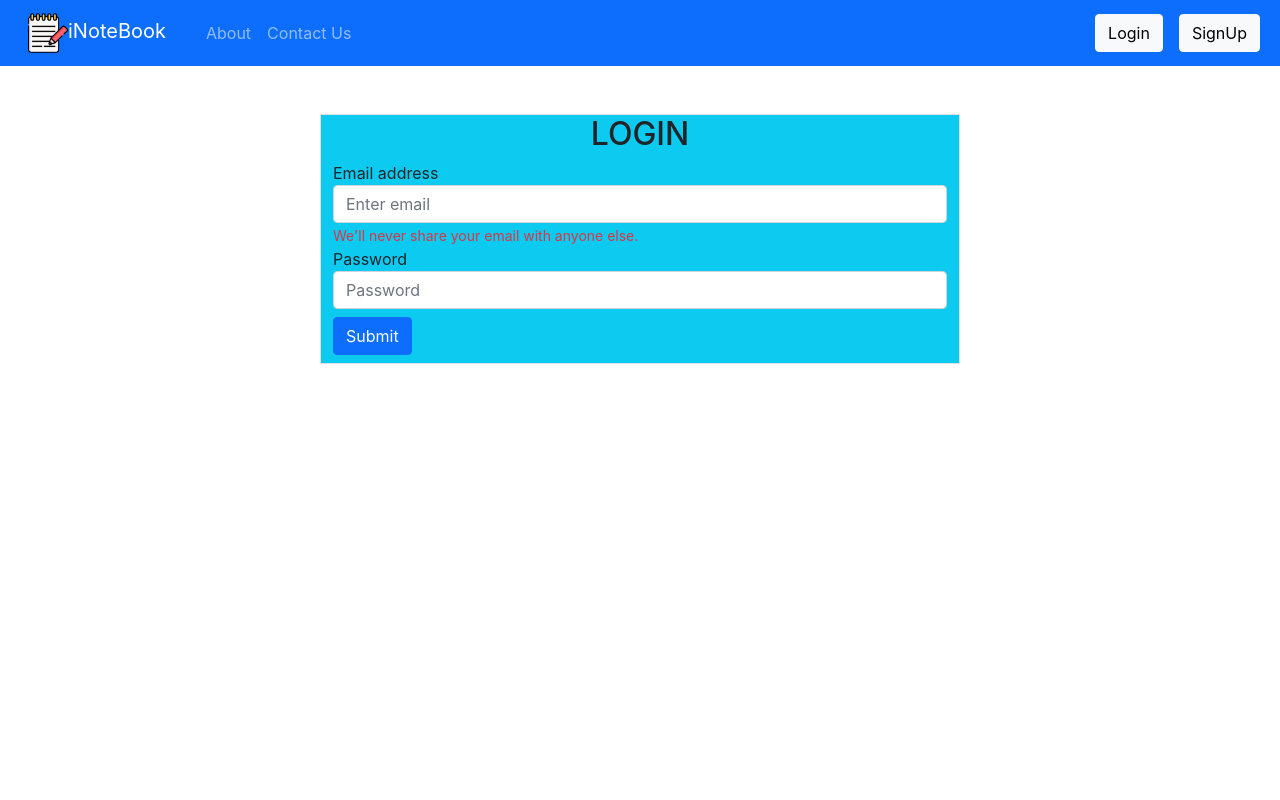
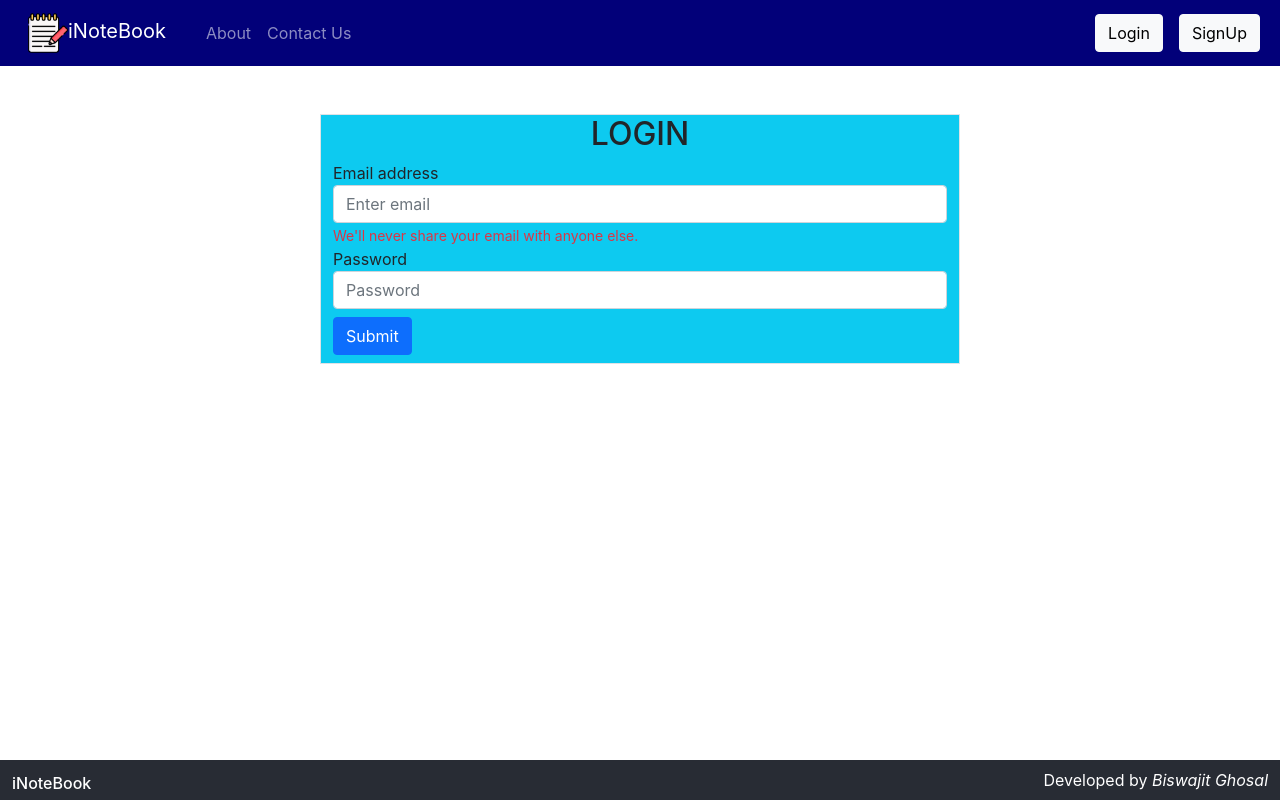
Before and after one commit to BiswajitGhosal2000/inotebook, a React (Create React App) app: page /login in a window 1280 px wide. Built offline with nearby package versions, Linux system fonts and the light colour scheme; the HTML template or start-up script is replaced by a standard one.

Commit message:
Version 1.0.0 Complete

```diff
--- a/src/App.css
+++ b/src/App.css
@@ -1,46 +1,32 @@
-.App {
-  text-align: center;
-}
-
-.App-logo {
-  height: 40vmin;
-  pointer-events: none;
-}
-
-@media (prefers-reduced-motion: no-preference) {
-  .App-logo {
-    animation: App-logo-spin infinite 20s linear;
-  }
-}
-
-.App-header {
-  background-color: #282c34;
-  min-height: 100vh;
-  display: flex;
-  flex-direction: column;
-  align-items: center;
-  justify-content: center;
-  font-size: calc(10px + 2vmin);
-  color: white;
-}
-
-.App-link {
-  color: #61dafb;
-}
-
-@keyframes App-logo-spin {
-  from {
-    transform: rotate(0deg);
-  }
-
-  to {
-    transform: rotate(360deg);
-  }
-}
-
 #notes {
   height: 85vh;
   overflow-x: hidden;
   overflow-y: auto;
   scroll-behavior: smooth;
 }
+
+#notes::-webkit-scrollbar {
+  width: 0.5em;
+}
+
+#noteitembody {
+  height: 20vh;
+  overflow-x: hidden;
+  overflow-y: auto;
+  scroll-behavior: smooth;
+}
+
+#noteitembody::-webkit-scrollbar {
+  width: 0.5em;
+}
+
+#footer {
+  position: fixed;
+  left: 0;
+  bottom: 0;
+  height: 5vh;
+  width: 100%;
+  background-color: #282c34;
+  color: white;
+  text-align: center;
+}
--- a/src/App.js
+++ b/src/App.js
@@ -9,6 +9,7 @@ import NoteState from './context/notes/NoteState';
 import Login from './components/Login';
 import Signup from './components/Signup';
 import AuthState from './context/auth/AuthState';
+import Footer from './components/Footer';
 
 
 function App() {
@@ -25,6 +26,7 @@ function App() {
             <Route exact path='/about' element={<About />} />
             <Route exact path='/contact' element={<Contact />} />
           </Routes>
+          <Footer />
         </BrowserRouter>
       </NoteState>
     </AuthState>
--- /dev/null
+++ b/src/components/Footer.js
@@ -0,0 +1,14 @@
+import React from 'react';
+
+function Footer() {
+    return (
+        <nav class="navbar " id='footer'>
+            <div class="container-fluid">
+                <h6>iNoteBook</h6>
+                <p>Developed by <i>Biswajit Ghosal</i></p>
+            </div>
+        </nav>
+    )
+}
+
+export default Footer
--- a/src/components/Navbar.js
+++ b/src/components/Navbar.js
@@ -19,7 +19,7 @@ export const Navbar = () => {
         // eslint-disable-next-line
     }, [user, navigate])
     return (
-        <nav className="navbar navbar-expand-lg navbar-dark bg-primary text-light">
+        <nav className="navbar navbar-expand-lg navbar-dark text-light" style={{ backgroundColor: "	#020079" }}>
             <div className="container-fluid">
                 <Link className={`navbar-brand nav-link ${location.pathname === "/" ? "active" : ""}`} to="/"><img src={logo} height={40} width={40} alt='logo' />iNoteBook</Link>
                 <button className="navbar-toggler" type="button" data-bs-toggle="collapse" data-bs-target="#navbarSupportedContent" aria-controls="navbarSupportedContent" aria-expanded="false" aria-label="Toggle navigation">
--- a/src/components/NoteItem.js
+++ b/src/components/NoteItem.js
@@ -8,11 +8,11 @@ function NoteItem(props) {
         <div className="col-md-4">
             <div className="card my-3" key={note.id}>
                 <div className="card-header d-flex justify-content-between">
-                    <h6>{note.title}</h6>
-                    <p className='text-muted ' style={{ fontSize: ".7rem" }}>Last Updated: <i>{note.date.split("T")[0]}</i></p>
+                    <h6>{note.title.substring(0, 10)}...</h6>
+                    <p className='text-muted ' style={{ fontSize: ".5rem" }}>Date: <i>{note.date.split("T")[0]}</i></p>
 
                 </div>
-                <div className="card-body" style={{ minHeight: "20vh" }}>
+                <div className="card-body" id='noteitembody'>
 
                     <p className="card-text">{note.description}</p>
 
--- a/src/components/Notes.js
+++ b/src/components/Notes.js
@@ -11,7 +11,7 @@ export default function Notes() {
     useEffect(() => {
         getNotes();
         // eslint-disable-next-line
-    }, [])
+    }, [notes])
     const onChange = (e) => {
         setENote({
             ...enote,
@@ -57,7 +57,7 @@ export default function Notes() {
                                 </div>
                                 <div className="mb-3">
                                     <label htmlFor="edescription" className="form-label" >Note Description <sup className='text-danger'>*</sup></label>
-                                    <textarea className="form-control" id="edescription" rows="10" name="edescription" minLength={5} required onChange={onChange} value={enote.edescription}></textarea>
+                                    <textarea className="form-control" id="edescription" rows="5" name="edescription" minLength={5} required onChange={onChange} value={enote.edescription}></textarea>
                                 </div>
                                 <div className="mb-3">
                                     <label htmlFor="etag" className="form-label" >Note Tag </label>
@@ -73,7 +73,7 @@ export default function Notes() {
                 </div>
             </div>
             <div className="row">
-                <h3 className='text-center bg-primary text-light'>Your Notes</h3>
+                <h3 className='text-center text-light'>Your Notes</h3>
                 {notes.length === 0 && 'No Notes to Display'}
                 {
                     notes.map((note) => {
```
